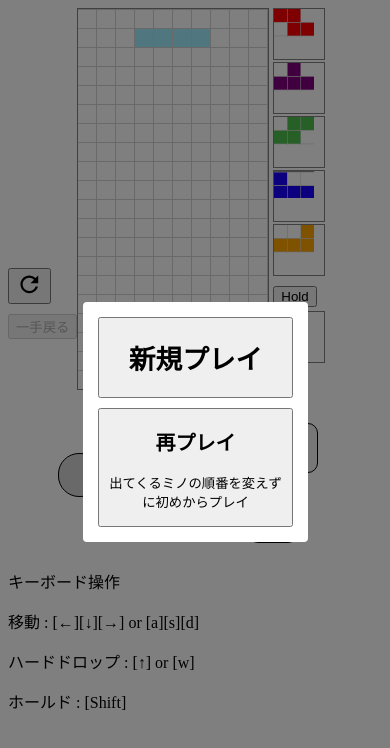
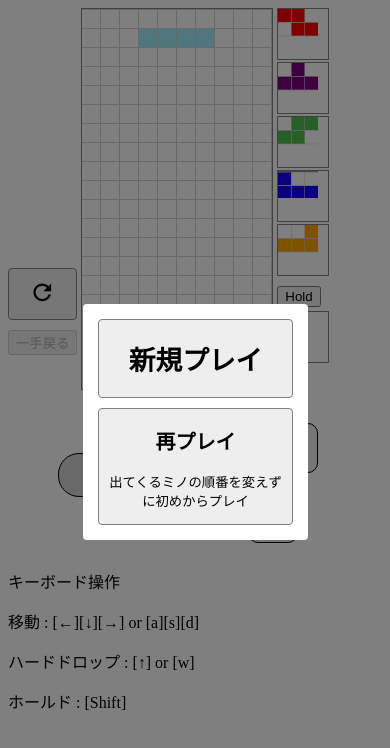
Before and after one commit to ahyaemon/react-tetris, a React (Create React App) app: page / in a window 390 px wide. Both pictures are taken after a click on the button 29 px from the left and 285 px from the top of the page. Shown: the top 748 px of the page. Built offline with nearby package versions, Linux system fonts and the light colour scheme.

Commit message:
iphone でボタンが正しく表示されるように修正

```diff
--- a/src/components/Layout.tsx
+++ b/src/components/Layout.tsx
@@ -32,7 +32,11 @@ export function Layout() {
                         <HistoryBack/>
                     </div>
                 </div>
-                <div>
+                <div
+                    css={css({
+                      marginLeft: '4px',
+                    })}
+                >
                     <Board/>
                 </div>
                 <div>
--- a/src/components/reload/ReloadPopup.tsx
+++ b/src/components/reload/ReloadPopup.tsx
@@ -13,8 +13,14 @@ export function ReloadPopup() {
   return (
     <Popup trigger={
       <button
+        type="button"
           css={css({
-            height: '100%',
+            padding: '10px',
+            width: '100%',
+            border: '1px solid grey',
+            borderRadius: '4px',
+            backgroundColor: '#eee',
+            "-webkit-appearance": "none"
           })}
       >
         <MdRefresh size={'2em'}/>
@@ -28,7 +34,10 @@ export function ReloadPopup() {
         })}>
           <button
             css={css({
-              height: '100%',
+              "-webkit-appearance": "none",
+              border: '1px solid grey',
+              borderRadius: '4px',
+              backgroundColor: '#eee',
             })}
             onClick={() => {
               newGame()
@@ -40,7 +49,10 @@ export function ReloadPopup() {
           <button
             css={css({
               marginTop: '10px',
-              height: '100%',
+              "-webkit-appearance": "none",
+              border: '1px solid grey',
+              borderRadius: '4px',
+              backgroundColor: '#eee',
             })}
             onClick={() => {
               retry()
```
